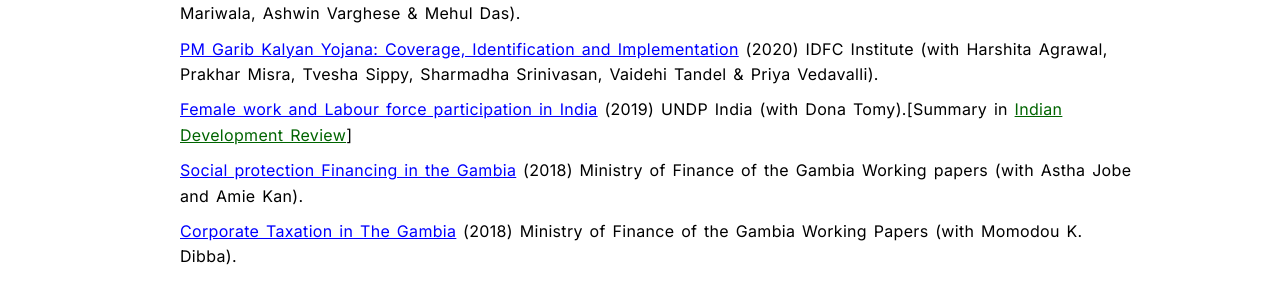
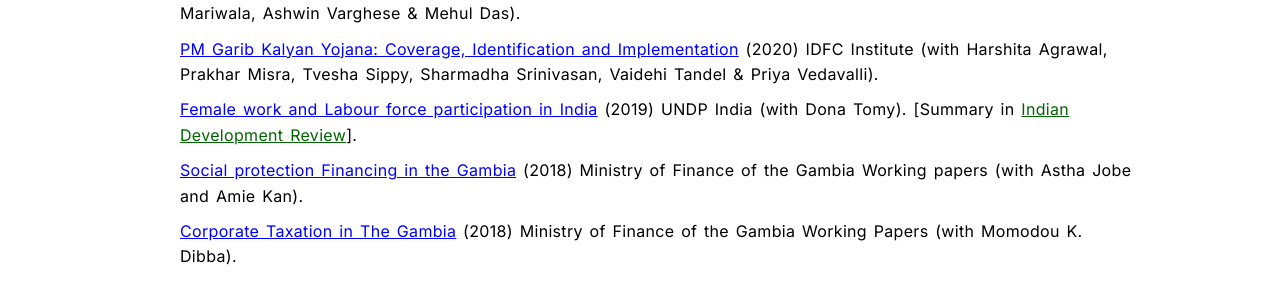
Before and after one commit to snehapmenon/snehapmenon.github.io, a Jekyll site: the page built from policy.md, in a window 1280 px wide. Shown: the part 137-421 px from the top of the page. Built offline with Jekyll 4.4.1, drawn with Linux system fonts in a browser that asks for light colours.

Commit message:
Update policy.md

```diff
--- a/policy.md
+++ b/policy.md
@@ -12,7 +12,7 @@ permalink: /policy.html
 
   <a href="https://artha.global/working-paper/pm-garib-kalyan-yojana-coverage-identification-and-implementation/" style="color: blue; " target="_blank"  rel="noopener noreferrer" >PM Garib Kalyan Yojana: Coverage, Identification and Implementation</a> (2020) IDFC Institute (with Harshita Agrawal, Prakhar Misra, Tvesha Sippy, Sharmadha Srinivasan, Vaidehi Tandel & Priya Vedavalli).
 
-  <a href="https://www.undp.org/sites/g/files/zskgke326/files/migration/in/Women-at-Work-Report.pdf" style="color: blue; " target="_blank"  rel="noopener noreferrer" >Female work and Labour force participation in India</a> (2019) UNDP India (with Dona Tomy).[Summary in <a href="[https://www.ideasforindia.in/topics/miscellany/rcts-for-policymaking-ethical-and-methodological-considerations.html" style="color: darkgreen; " target="_blank"  rel="noopener noreferrer](https://idronline.org/contributor/sneha-menon/)" >Indian Development Review</a>]
+  <a href="https://www.undp.org/sites/g/files/zskgke326/files/migration/in/Women-at-Work-Report.pdf" style="color: blue; " target="_blank"  rel="noopener noreferrer" >Female work and Labour force participation in India</a> (2019) UNDP India (with Dona Tomy). [Summary in <a href="[https://www.ideasforindia.in/topics/miscellany/rcts-for-policymaking-ethical-and-methodological-considerations.html" style="color: darkgreen; " target="_blank"  rel="noopener noreferrer](https://idronline.org/contributor/sneha-menon/)" >Indian Development Review</a>].
 
   <a href="https://mofea.gov.gm/wp-content/uploads/2024/03/Social-Protection-Financing-In-The-Gambia-working-Paper-2.pdf" style="color: blue; " target="_blank"  rel="noopener noreferrer" >Social protection Financing in the Gambia</a> (2018) Ministry of Finance of the Gambia Working papers (with Astha Jobe and Amie Kan).
 
```
